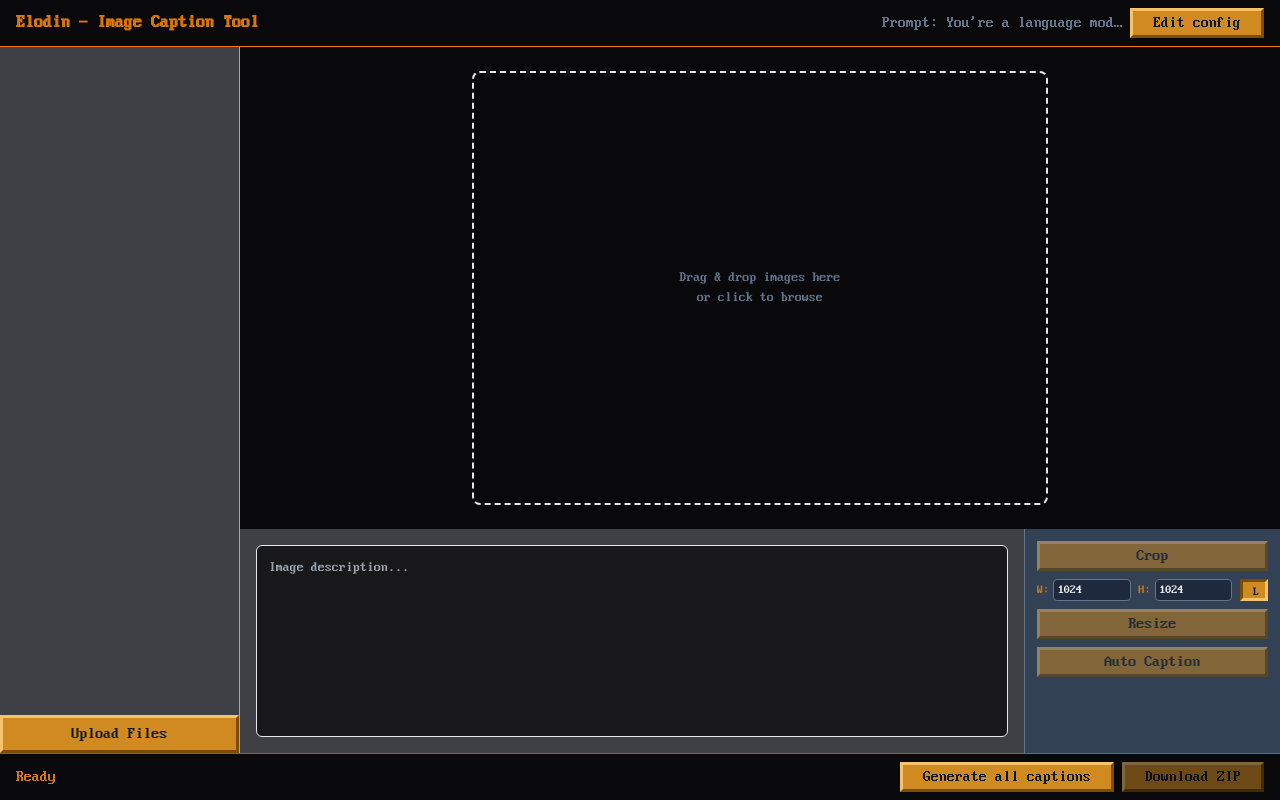
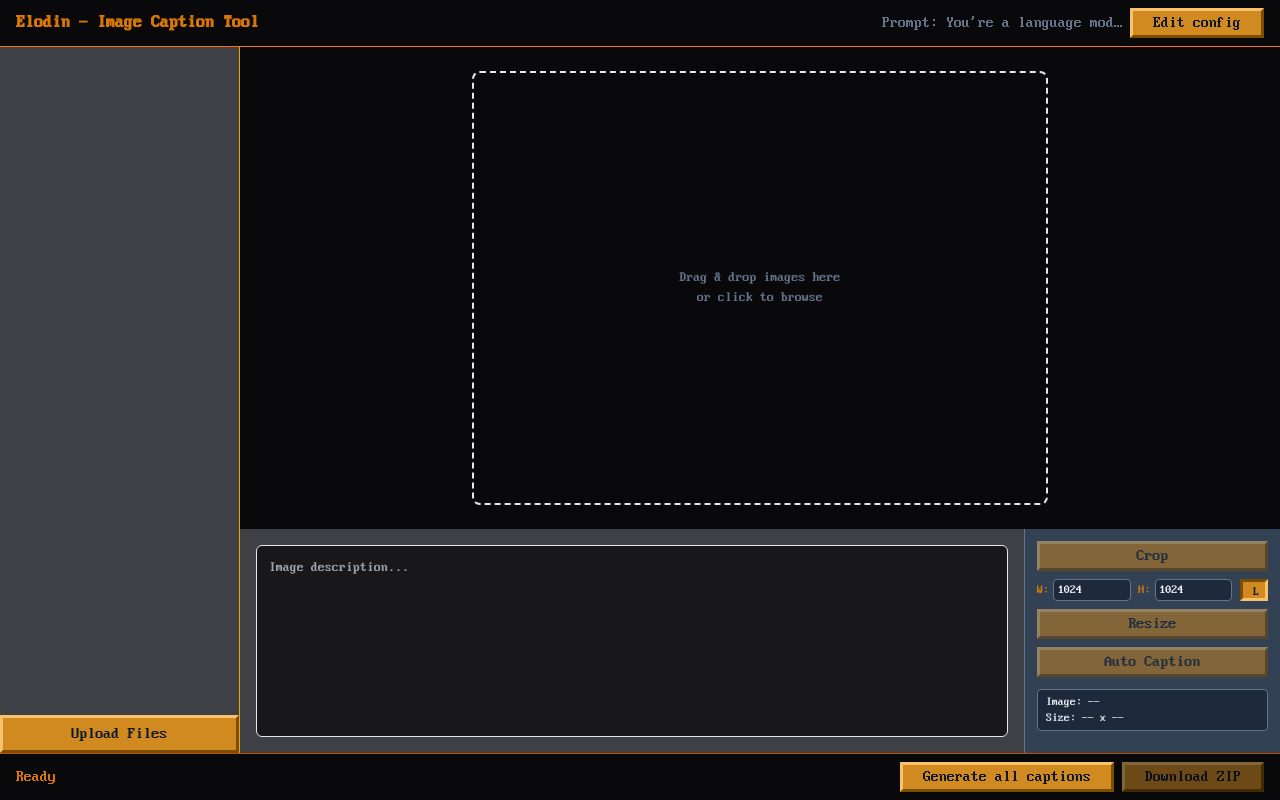
Before and after one commit to alkor-istar/elodin, a React (Vite) app: page / in a window 1280 px wide. Built offline with nearby package versions, Linux system fonts and the light colour scheme; the HTML template or start-up script is replaced by a standard one.

Commit message:
Add monitor

```diff
--- a/src/components/Editor.tsx
+++ b/src/components/Editor.tsx
@@ -36,6 +36,9 @@ const Editor = ({
   const [cropWidth, setCropWidth] = useState(DEFAULT_CROP_WIDTH);
   const [cropHeight, setCropHeight] = useState(DEFAULT_CROP_HEIGHT);
   const [lockCropAspect, setLockCropAspect] = useState(true);
+  const [currentImageDimensions, setCurrentImageDimensions] = useState<
+    { width: number; height: number } | undefined
+  >(undefined);
   const [lockedAspectRatio, setLockedAspectRatio] = useState(
     DEFAULT_CROP_WIDTH / DEFAULT_CROP_HEIGHT,
   );
@@ -54,6 +57,35 @@ const Editor = ({
     setIsApplyingCrop(false);
     resetCropSession();
   }, [currentImage?.id, resetCropSession]);
+
+  useEffect(() => {
+    if (!currentImage) {
+      setCurrentImageDimensions(undefined);
+      return;
+    }
+
+    let isCancelled = false;
+    const image = new globalThis.Image();
+
+    image.onload = () => {
+      if (isCancelled) return;
+      setCurrentImageDimensions({
+        width: image.naturalWidth,
+        height: image.naturalHeight,
+      });
+    };
+
+    image.onerror = () => {
+      if (isCancelled) return;
+      setCurrentImageDimensions(undefined);
+    };
+
+    image.src = currentImage.previewUrl;
+
+    return () => {
+      isCancelled = true;
+    };
+  }, [currentImage?.id, currentImage?.previewUrl, currentImage]);
 
   const handleWheel: React.WheelEventHandler<HTMLDivElement> = (event) => {
     if (isCropMode || selected === undefined || images.length === 0) return;
@@ -199,6 +231,9 @@ const Editor = ({
         <Toolbar
           handleGenerateCaption={handleGenerateCaption}
           disabled={currentImage === undefined || isApplyingCrop}
+          selectedImageNumber={selected === undefined ? undefined : selected + 1}
+          imageWidth={currentImageDimensions?.width}
+          imageHeight={currentImageDimensions?.height}
           isCropMode={isCropMode}
           cropWidth={cropWidth}
           cropHeight={cropHeight}
--- a/src/components/InputButton.tsx
+++ b/src/components/InputButton.tsx
@@ -51,7 +51,7 @@ const InputButton = ({
           <span>W:</span>
           <input
             type="number"
-            className="w-full px-1 py-0.5 bg-slate-800 border border-slate-500 rounded text-slate-100"
+            className="no-spinner w-full px-1 py-0.5 bg-slate-800 border border-slate-500 rounded text-slate-100"
             min={1}
             value={width}
             onChange={(event) => onWidthChange(parseDimensionValue(event))}
@@ -62,7 +62,7 @@ const InputButton = ({
           <span>H:</span>
           <input
             type="number"
-            className="w-full px-1 py-0.5 bg-slate-800 border border-slate-500 rounded text-slate-100"
+            className="no-spinner w-full px-1 py-0.5 bg-slate-800 border border-slate-500 rounded text-slate-100"
             min={1}
             value={height}
             onChange={(event) => onHeightChange(parseDimensionValue(event))}
--- /dev/null
+++ b/src/components/Monitor.tsx
@@ -0,0 +1,27 @@
+type MonitorProps = {
+  selectedImageNumber?: number;
+  imageWidth?: number;
+  imageHeight?: number;
+};
+
+const formatValue = (value?: number) => {
+  if (value === undefined) return "--";
+  return value.toString();
+};
+
+const Monitor = ({
+  selectedImageNumber,
+  imageWidth,
+  imageHeight,
+}: MonitorProps) => {
+  return (
+    <div className="mt-1 rounded border border-slate-500 bg-slate-800 px-2 py-1 text-xs text-slate-200">
+      <div>Image: {formatValue(selectedImageNumber)}</div>
+      <div>
+        Size: {formatValue(imageWidth)} x {formatValue(imageHeight)}
+      </div>
+    </div>
+  );
+};
+
+export default Monitor;
--- a/src/components/Toolbar.tsx
+++ b/src/components/Toolbar.tsx
@@ -1,9 +1,13 @@
 import RetroButton from "./RetroButton";
 import InputButton from "./InputButton";
+import Monitor from "./Monitor";
 
 type ToolbarProps = {
   disabled?: boolean;
   handleGenerateCaption?: () => void;
+  selectedImageNumber?: number;
+  imageWidth?: number;
+  imageHeight?: number;
   isCropMode?: boolean;
   cropWidth: number;
   cropHeight: number;
@@ -20,6 +24,9 @@ type ToolbarProps = {
 const Toolbar = ({
   disabled,
   handleGenerateCaption,
+  selectedImageNumber,
+  imageWidth,
+  imageHeight,
   isCropMode,
   cropWidth,
   cropHeight,
@@ -54,6 +61,11 @@ const Toolbar = ({
         disabled={disabled}
         onClick={handleGenerateCaption}
       />
+      <Monitor
+        selectedImageNumber={selectedImageNumber}
+        imageWidth={imageWidth}
+        imageHeight={imageHeight}
+      />
     </aside>
   );
 };
--- a/src/index.css
+++ b/src/index.css
@@ -94,4 +94,15 @@ body,
       inset 2px 2px 0 #7a4d00,
       /* invert bevel when pressed */ inset -2px -2px 0 #f6c26b;
   }
+
+  .no-spinner {
+    -moz-appearance: textfield; /* Firefox */
+    appearance: textfield;
+  }
+
+  .no-spinner::-webkit-outer-spin-button,
+  .no-spinner::-webkit-inner-spin-button {
+    -webkit-appearance: none;
+    margin: 0;
+  }
 }
```
